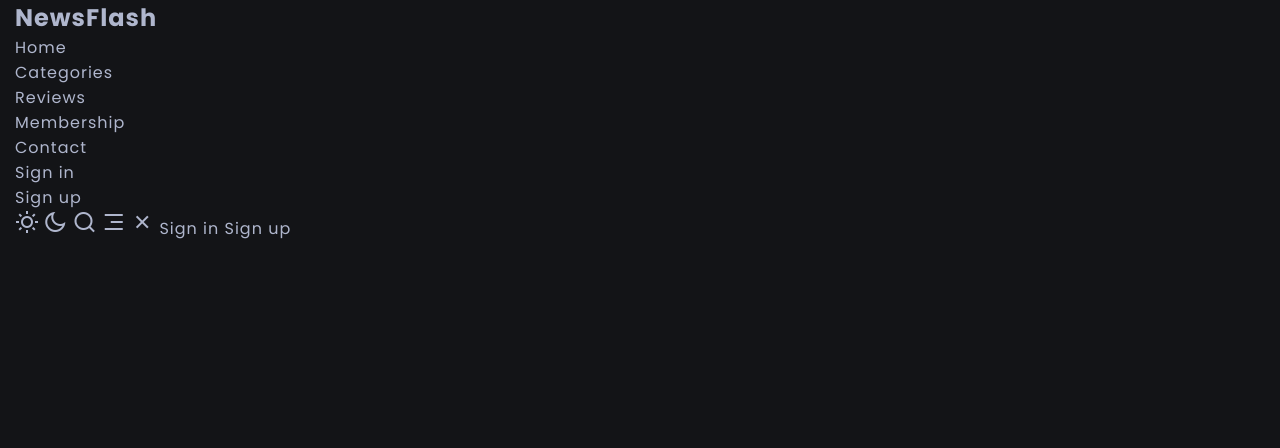
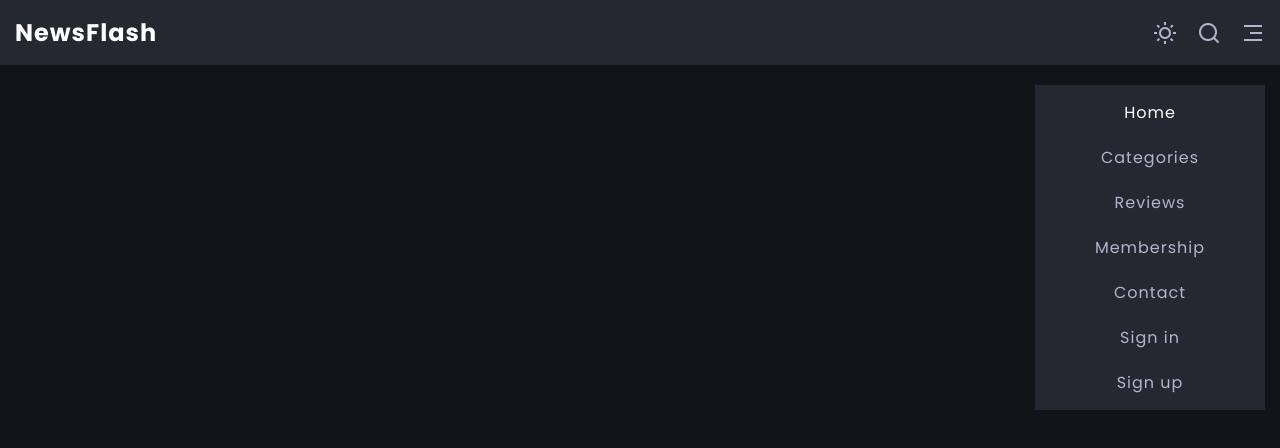
Before and after one commit to sukhman31/Responsive-Blog-Website, a plain HTML site: page index.html in a window 1280 px wide. Drawn offline with nearby package versions, Linux system fonts and the light colour scheme.

Commit message:
modified:   assets/css/main.css

```diff
--- a/assets/css/main.css
+++ b/assets/css/main.css
@@ -34,7 +34,7 @@
 
 /*html section*/
 html{
-    font-size:10px;
+    /*font-size:10px;*/
     font-size:62.5%;
 }
 
@@ -44,6 +44,7 @@ body{
     color: var(--light-color-alt);
     background-color: var(--primary-background-color);
     letter-spacing: 1px;
+    /* this transition is for toggling between the themes*/
     transition: backgroung-color .25s, color .25s;
 }
 
@@ -55,6 +56,7 @@ a{
 }
 
 img{
+    /*this width is 100% so images dont overflow parent container*/
     max-width: 100%;
     display: block;
 }
@@ -91,10 +93,107 @@ body.light-theme{
     margin: 0 auto;
     padding: 0 1.5rem;
 }
+
+.place-items-center{
+    display: inline-flex;
+    align-items: center;
+    justify-content: center;;
+}
+
+.screen-sm-hidden{
+    display: none;
+}
 /* Header */
+.header{
+    background-color: var(--secondary-background-color);
+    position: fixed;
+    /*top and left define starting positions*/
+    top: 0;
+    left: 0;
+    /*giving 100% width gives it back its original width*/
+    width: 100%;
+    /*give it high z-index so it stays on top of content*/
+    z-index: 999;
+}
 
+.navbar{
+    display: flex;
+    align-items: center;
+    justify-content: space-between;
+    /*to add spacing to top and bottom*/
+    padding-block: 1.5rem;
+}
+
+.logo{
+    font-size: var(--font-size-md);
+    color: var(--light-color);
+}
+
+.menu{
+    position: absolute;
+    top: 8.5rem;
+    right: 1.5rem;
+    width: 23rem;
+    padding: 1.5rem;
+    background-color: var(--secondary-background-color);
+    transition: opacity .25s ease-in;
+}
+
+.list{
+    display: flex;
+    align-items: center;
+    gap: var(--gap);
+}
+
+.menu > .list{
+    flex-direction: column;
+}
+
+.list-link-current{
+    color: var(--light-color);
+}
+
+.close-menu-icon{
+    display: none;
+}
+
+.btn{
+    cursor: pointer;
+}
+
+.list-link:hover,.btn:hover span{
+    color: var(--light-color);
+}
+
+.moon-icon{
+    display: none;
+}
+
+.light-theme .sun-icon{
+    display: none;
+}
+
+.light-theme .moon-icon{
+    display: block;
+}
 /* Header JavaScript Styles */
+.header.activated{
+    box-shadow: 0 1px .5rem var(--transparent-light-color);
+}
 
+.menu.activated{
+    box-shadow: 1px 1px 1rem var(--transparent-light-color);
+    opacity: 1;
+    transform: scale(1);
+}
+
+.menu-toggle-icon.activated .open-menu-icon{
+    display: none;
+}
+
+.menu-toggle-icon.activated .close-menu-icon{
+    display: block;
+}
 /* Search */
 
 /* Form JavaScript styles */
--- a/index.html
+++ b/index.html
@@ -24,7 +24,7 @@
             <div class="menu" id="menu">
                 <ul class="list">
                     <li class="list-item">
-                        <a href="#" class="list-link current">Home</a>
+                        <a href="#" class="list-link-current">Home</a>
                     </li>
                     <li class="list-item">
                         <a href="#" class="list-link">Categories</a>
@@ -59,7 +59,7 @@
                     <i class="ri-menu-3-line open-menu-icon"></i>
                     <i class="ri-close-line close-menu-icon"></i>
                 </button>
-                <a href="" class="list-link screen-sm hidden">Sign in</a>
+                <a href="" class="list-link screen-sm-hidden">Sign in</a>
                 <a href="" class="list-link screen-sm-hidden btn sign-up-btn fancy-border">
                     <span>Sign up</span>
                 </a>
```
